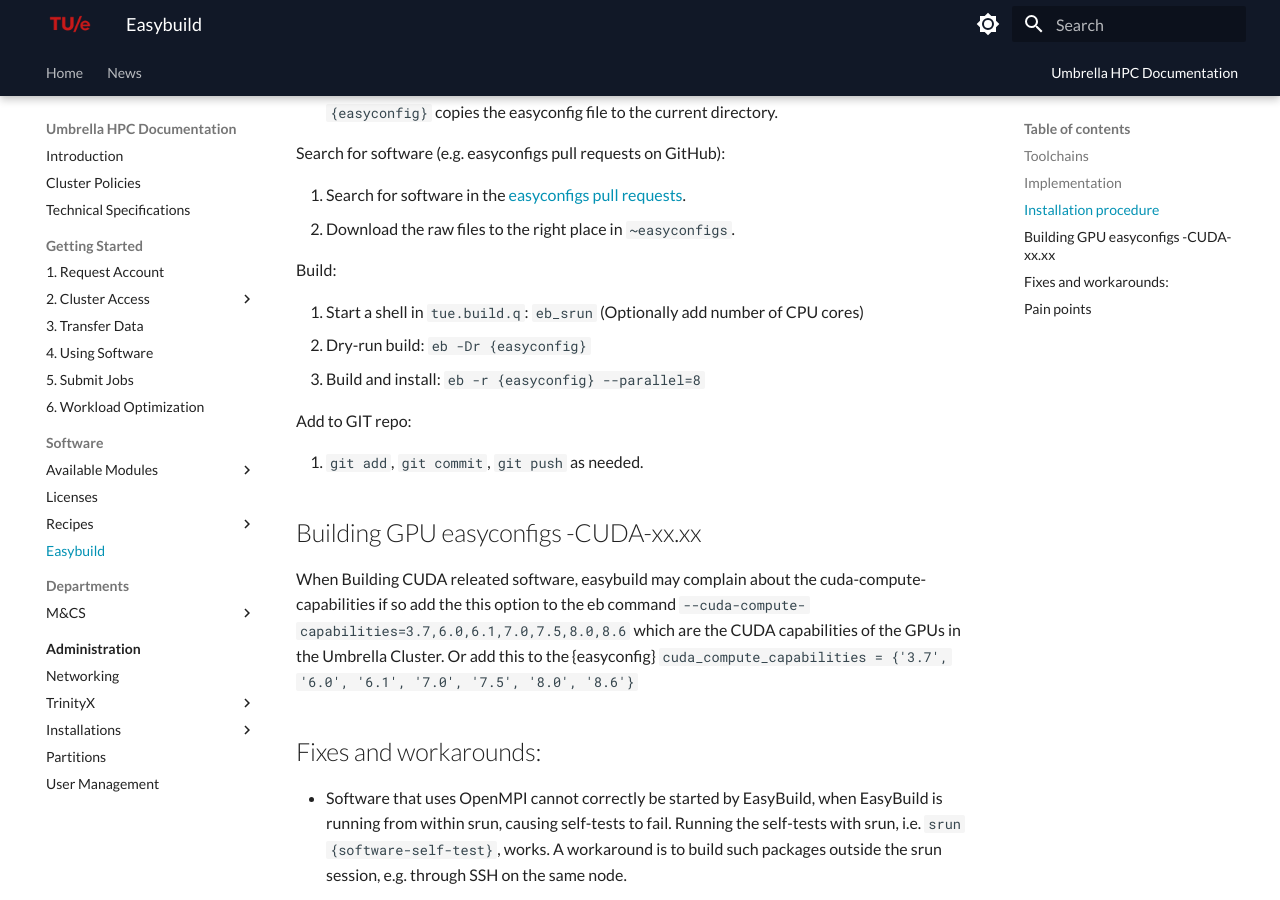
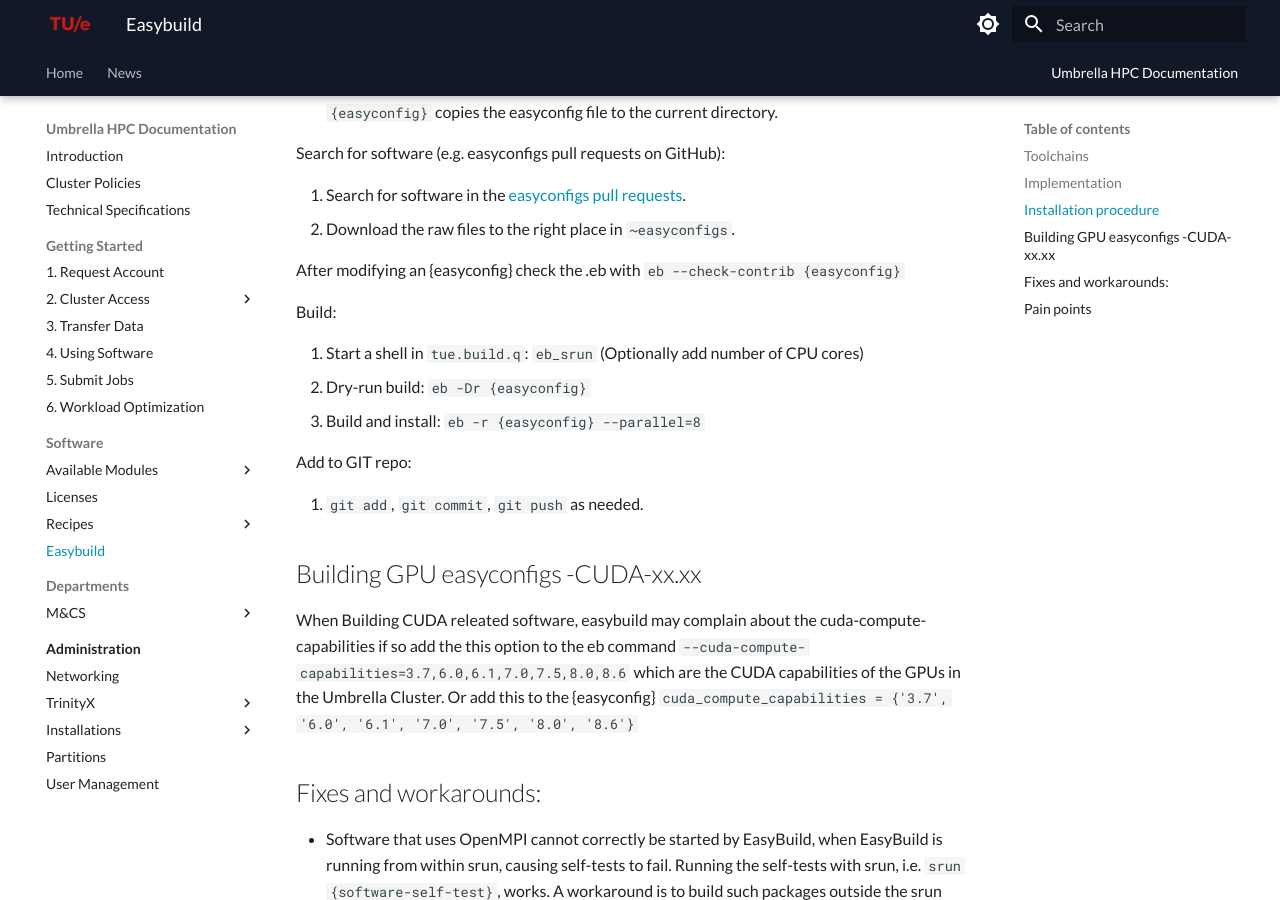
Before and after one commit to gferhpc/supercomputing.tue.nl, an MkDocs documentation site: the page built from pages/documentation/software/easybuild.md, in a window 1280 px wide and 900 px high, scrolled down 1590 px. Built offline with MkDocs 1.6.1 and Material for MkDocs 9.7.7, drawn with Linux system fonts in a browser that asks for light colours.

Commit message:
Update easybuild.md

```diff
--- a/pages/documentation/software/easybuild.md
+++ b/pages/documentation/software/easybuild.md
@@ -68,6 +68,8 @@
 3.  Search for software in the [easyconfigs pull requests](https://github.com/easybuilders/easybuild-easyconfigs/pulls).
 4.  Download the raw files to the right place in `~easyconfigs`.
 
+After modifying an {easyconfig} check the .eb with `eb --check-contrib {easyconfig}`
+
 Build:
 
 5.  Start a shell in `tue.build.q`: `eb_srun`  (Optionally add number of CPU cores)
```
